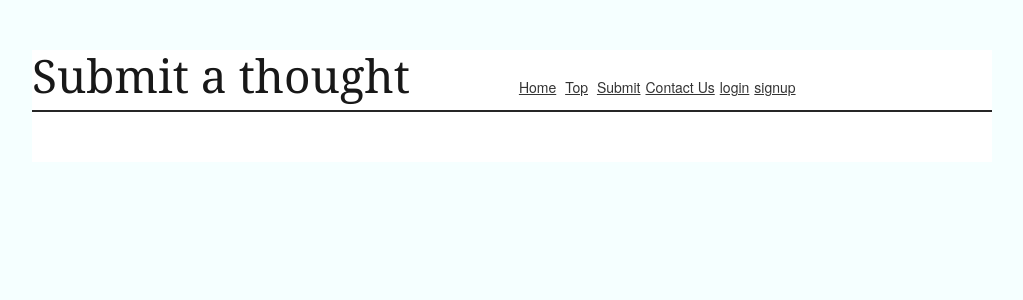
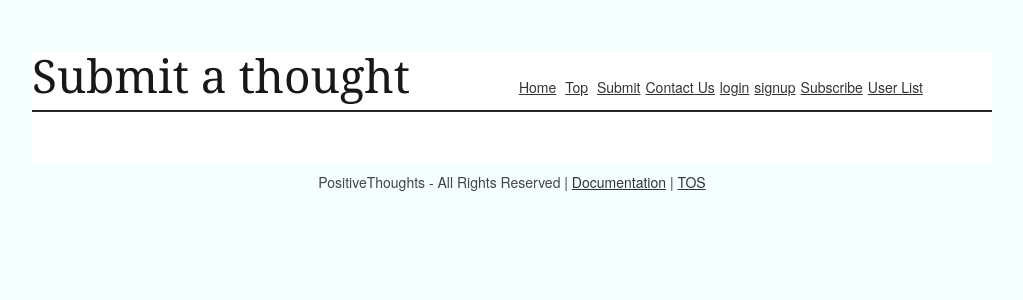
Before and after one commit to joaquin112/MDD-Project, a CodeIgniter app: page /MDD/index.php/main/submit in a window 1280 px wide. Shown: the top 300 px of the page, without its empty margins (128-1151 px from the left). Run offline with CodeIgniter, Linux system fonts and the light colour scheme; data that the repository does not hold is empty.

Commit message:
Added more links

```diff
--- a/application/logs/log-2013-05-28.php
+++ b/application/logs/log-2013-05-28.php
@@ -84,3 +84,5 @@ ERROR - 2013-05-28 01:22:16 --> Severity: Notice  --> Undefined variable: userNa
 ERROR - 2013-05-28 01:22:51 --> Severity: Notice  --> Undefined variable: userNameText /Applications/MAMP/htdocs/MDD Project/application/controllers/main.php 173
 ERROR - 2013-05-28 01:25:14 --> Severity: Notice  --> Undefined variable: contentTitle /Applications/MAMP/htdocs/MDD Project/application/views/main.php 63
 ERROR - 2013-05-28 01:25:16 --> Severity: Notice  --> Undefined variable: contentTitle /Applications/MAMP/htdocs/MDD Project/application/views/main.php 63
+ERROR - 2013-05-28 01:34:39 --> Severity: Notice  --> Undefined variable: contentTitle /Applications/MAMP/htdocs/MDD Project/application/views/main.php 63
+ERROR - 2013-05-28 01:35:27 --> Severity: Notice  --> Undefined variable: contentTitle /Applications/MAMP/htdocs/MDD Project/application/views/main.php 63
--- a/application/views/main.php
+++ b/application/views/main.php
@@ -46,7 +46,7 @@
 	<div class="container">
 
 
-	<h1 class="remove-bottom"><?php echo $title; ?></h1><ul id="navigation">  <li><a href="./">Home</a></li>   <li><a href="top">Top</a></li>     <li><a href="submit">Submit</a></li><li><a href = 'contact'>Contact Us</a></li><?php if (!$this->tank_auth->is_logged_in()) { ?><li><a href = 'login'>login</a><li><a href = 'signup'>signup</a></li><?php } else {?> <li><a href = 'profile'>My Profile</a> <?} ?></ul>
+	<h1 class="remove-bottom"><?php echo $title; ?></h1><ul id="navigation">  <li><a href="./">Home</a></li>   <li><a href="top">Top</a></li>     <li><a href="submit">Submit</a></li><li><a href = 'contact'>Contact Us</a></li><?php if (!$this->tank_auth->is_logged_in()) { ?><li><a href = 'login'>login</a><li><a href = 'signup'>signup</a></li><?php } else {?> <li><a href = 'profile'>My Profile</a></li> <?} ?><li><a href = 'subscribe'>Subscribe</a></li><li><a href = 'users'>User List</a></li></ul>
 
 
 	<hr />
@@ -68,6 +68,12 @@
 
 	</div><!-- container -->
 
+	<div id = 'footer'>
+
+		PositiveThoughts - All Rights Reserved | <a href = 'documentation'>Documentation</a> | <a href = 'tos'>TOS</a>
+
+	</div>
+
 
 <!-- End Document
 ================================================== -->
--- a/stylesheets/layout.css
+++ b/stylesheets/layout.css
@@ -109,6 +109,14 @@ hr {
 
 }
 
+#footer {
+
+	width: 100%;
+	text-align:center;
+	margin: 10px 0;
+
+}
+
 /* #Page Styles
 ================================================== */
 
```
